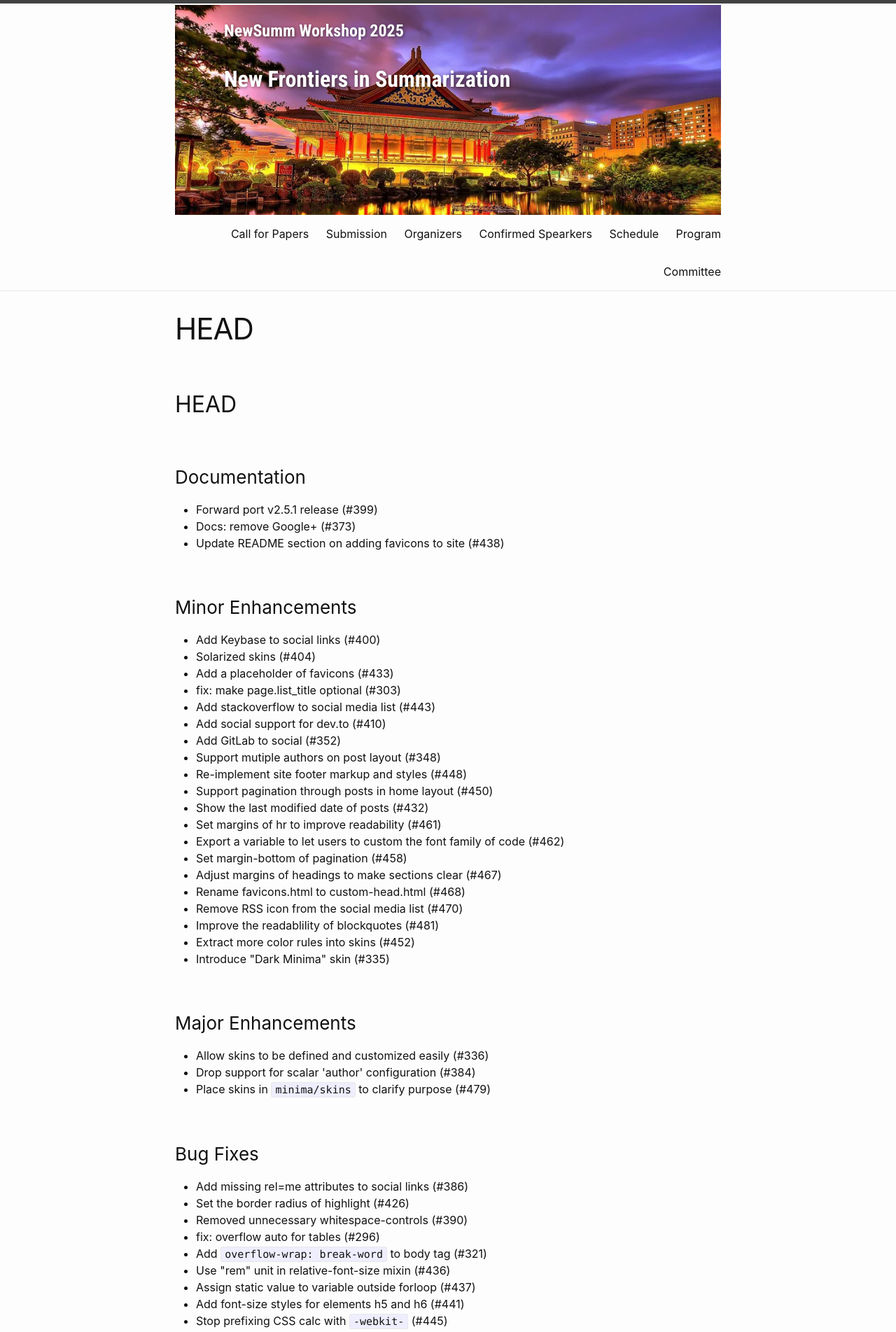
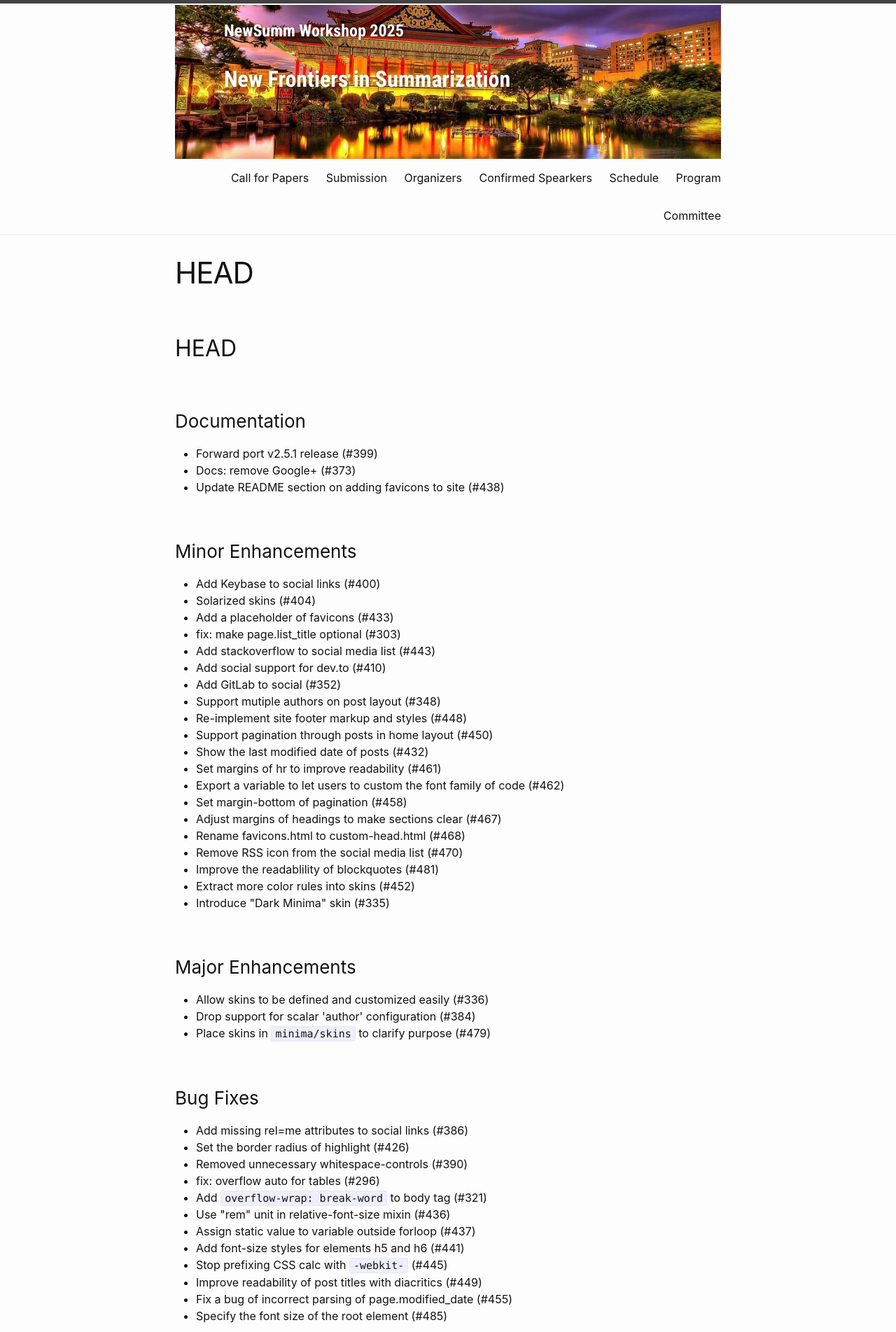
Before and after one commit to newsumm/2025, a Jekyll site: the page built from History.markdown, in a window 1280 px wide. Shown: the top 1903 px of the page at 70% size. Built offline with Jekyll 4.4.1, drawn with Linux system fonts in a browser that asks for light colours; our own code applies the rules of GitHub Pages for plain Markdown files.

Commit message:
Update header.html

```diff
--- a/_includes/header.html
+++ b/_includes/header.html
@@ -9,10 +9,10 @@
   //margin-top: -15%;
   //margin-bottom: -15%;
   background-image: url("/2025/images/china-background.jpg");
-  background-position: top center;
+  background-position: center;
   background-size: cover;
   background-repeat: no-repeat;
-  height: 300px;
+  height: 220px;
 }
 /*.sample-header::before {
   position: absolute;
```
